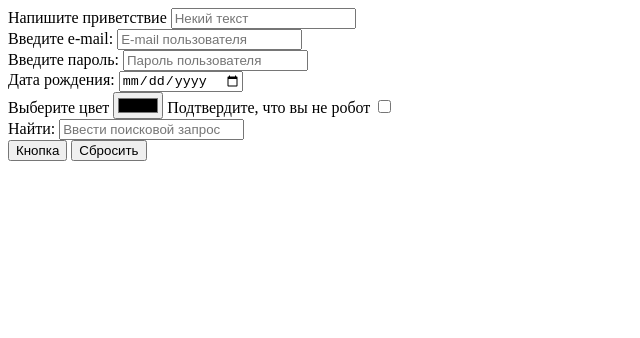
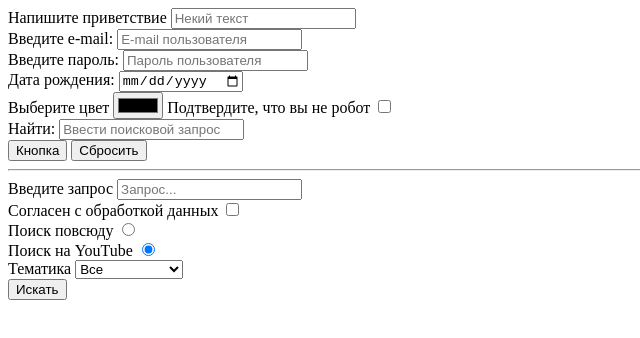
Before and after one commit to novikovaai/html, a plain HTML site: page Обучение html/demo.html in a window 1280 px wide. Shown: the whole page, without its empty margins (0-640 px from the left). Drawn offline with Linux system fonts and the light colour scheme.

Commit message:
Пройден урок по radio, checkbox, select

```diff
--- a/Обучение html/demo.html
+++ b/Обучение html/demo.html
@@ -36,5 +36,38 @@
 		<button type="submit">Кнопка</button>
 		<button type="reset">Сбросить</button>
 	</form>
+	<hr>
+	<form action="#" method="get">
+		<div>
+			<label for="query">Введите запрос</label>
+			<input type="text" name="search_query" id="query" placeholder="Запрос...">
+		</div>
+		<div>
+			<label for="agree">Согласен с обработкой данных</label>
+			<input type="checkbox" name="agree" id="agree">
+		</div>
+		<div>
+			<label for="all">Поиск повсюду</label>
+			<input type="radio" name="search" id="all" value="all">
+		</div>
+		<div>
+			<label for="youtube">Поиск на YouTube</label>
+			<input type="radio" name="search" id="youtube" value="youtube" checked>
+		</div>
+		<div>
+			<label for="youtubetopic">Тематика</label>
+			<select name="topic" id="topic">
+				<option value="1">Все</option>
+				<optgroup label="Популярные">
+					<option value="2">Животные</option>
+					<option value="3">Разработка</option>
+				</optgroup>
+				<option value="4">Растения</option>
+
+			</select>
+		</div>
+		<button>Искать</button>
+
+	</form>
 </body>
 </html>
```
